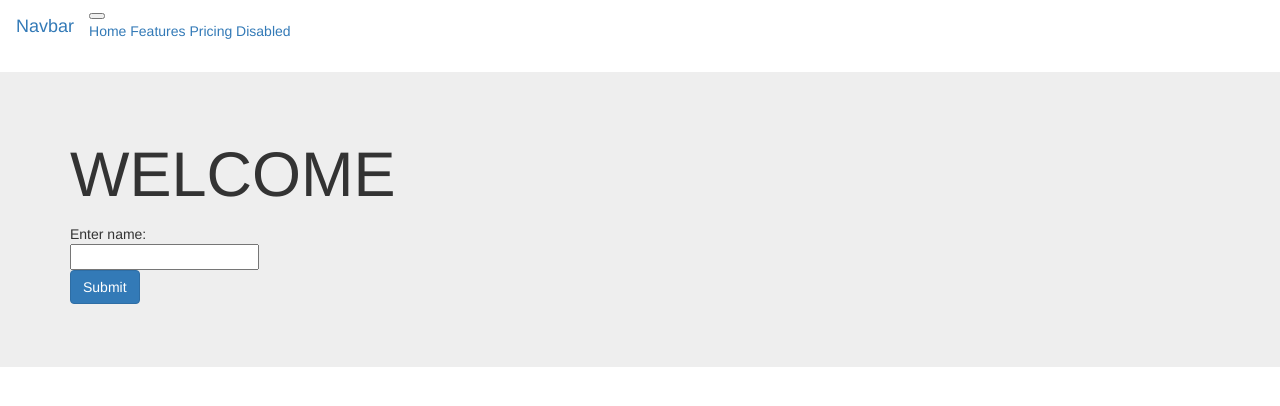
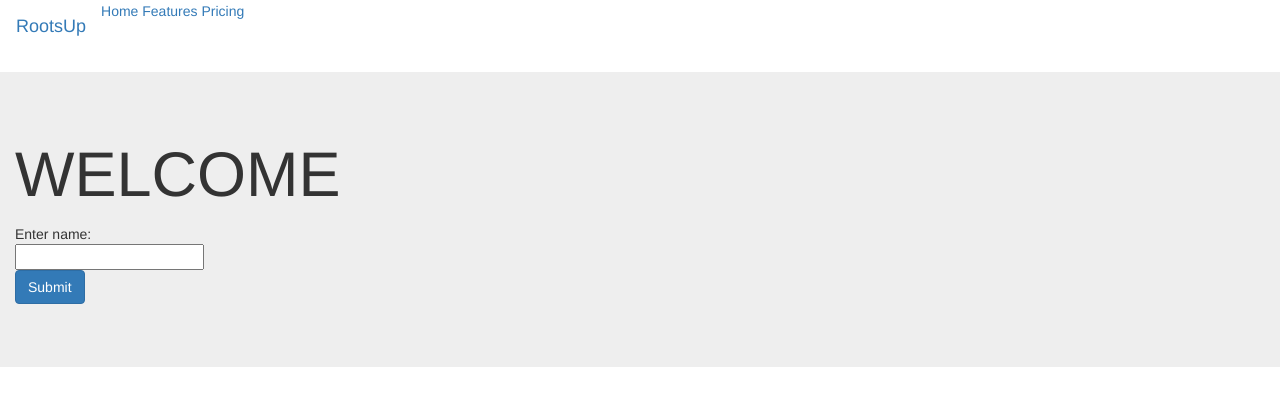
Before and after one commit to katherine81779/rootsup, a Flask app: page / in a window 1280 px wide. Shown: the top 406 px of the page. Run offline with Flask 2, Linux system fonts and the light colour scheme; some libraries are stand-ins or nearby versions.

Commit message:
minor frontend changes

```diff
--- a/templates/index.html
+++ b/templates/index.html
@@ -7,22 +7,18 @@
 <body>
 
 <nav class="navbar navbar-expand-lg navbar-light bg-light">
-  <a class="navbar-brand" href="#">Navbar</a>
-  <button class="navbar-toggler" type="button" data-toggle="collapse" data-target="#navbarNavAltMarkup" aria-controls="navbarNavAltMarkup" aria-expanded="false" aria-label="Toggle navigation">
-    <span class="navbar-toggler-icon"></span>
-  </button>
+  <a class="navbar-brand" href="#">RootsUp</a>
   <div class="collapse navbar-collapse" id="navbarNavAltMarkup">
     <div class="navbar-nav">
       <a class="nav-item nav-link active" href="#">Home <span class="sr-only">(current)</span></a>
       <a class="nav-item nav-link" href="#">Features</a>
       <a class="nav-item nav-link" href="#">Pricing</a>
-      <a class="nav-item nav-link disabled" href="#" tabindex="-1" aria-disabled="true">Disabled</a>
     </div>
   </div>
 </nav>
 
 <div class="jumbotron vertical-center">
-  <div class="container">
+  <div class="container-fluid">
     <h1 class="display-4">WELCOME</h1>
     <p class="lead">
 	<form action = "/categories">
```
